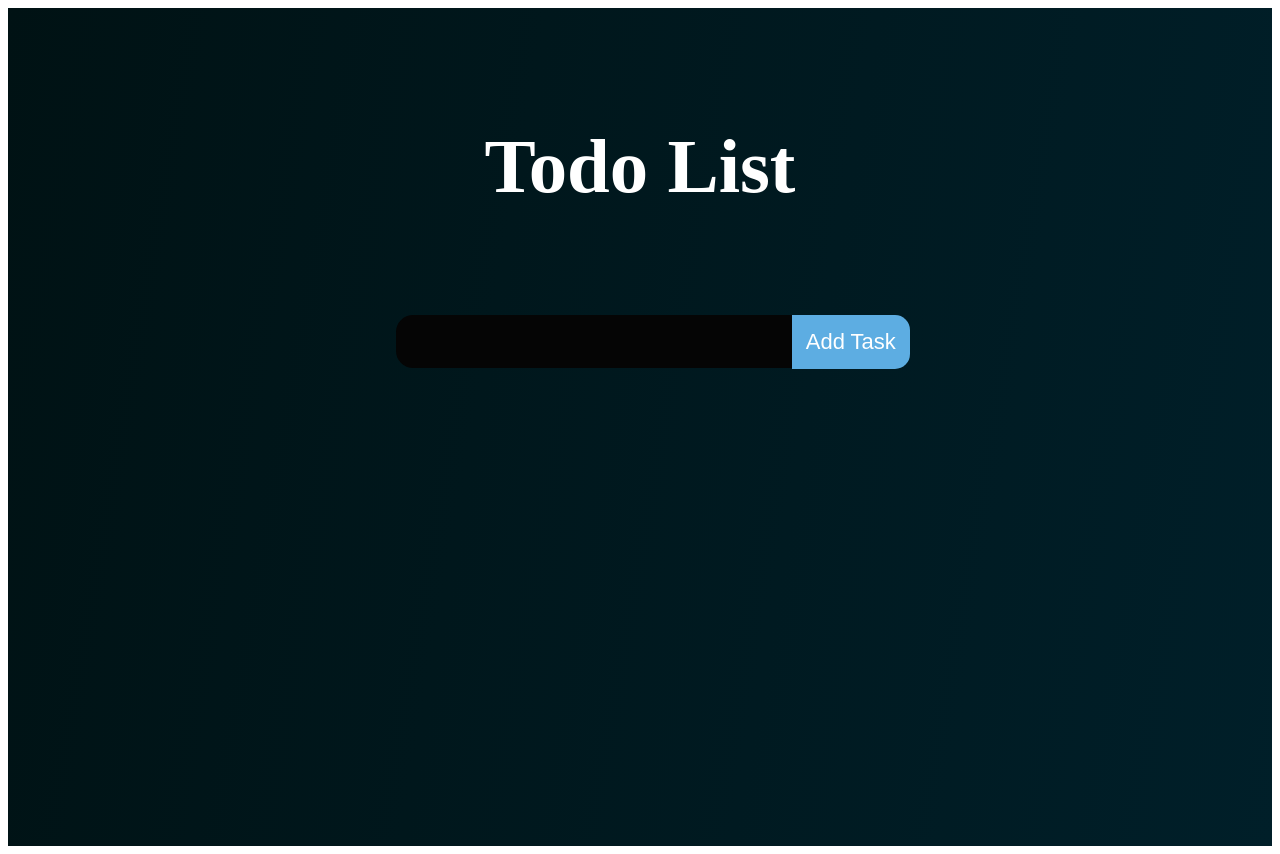
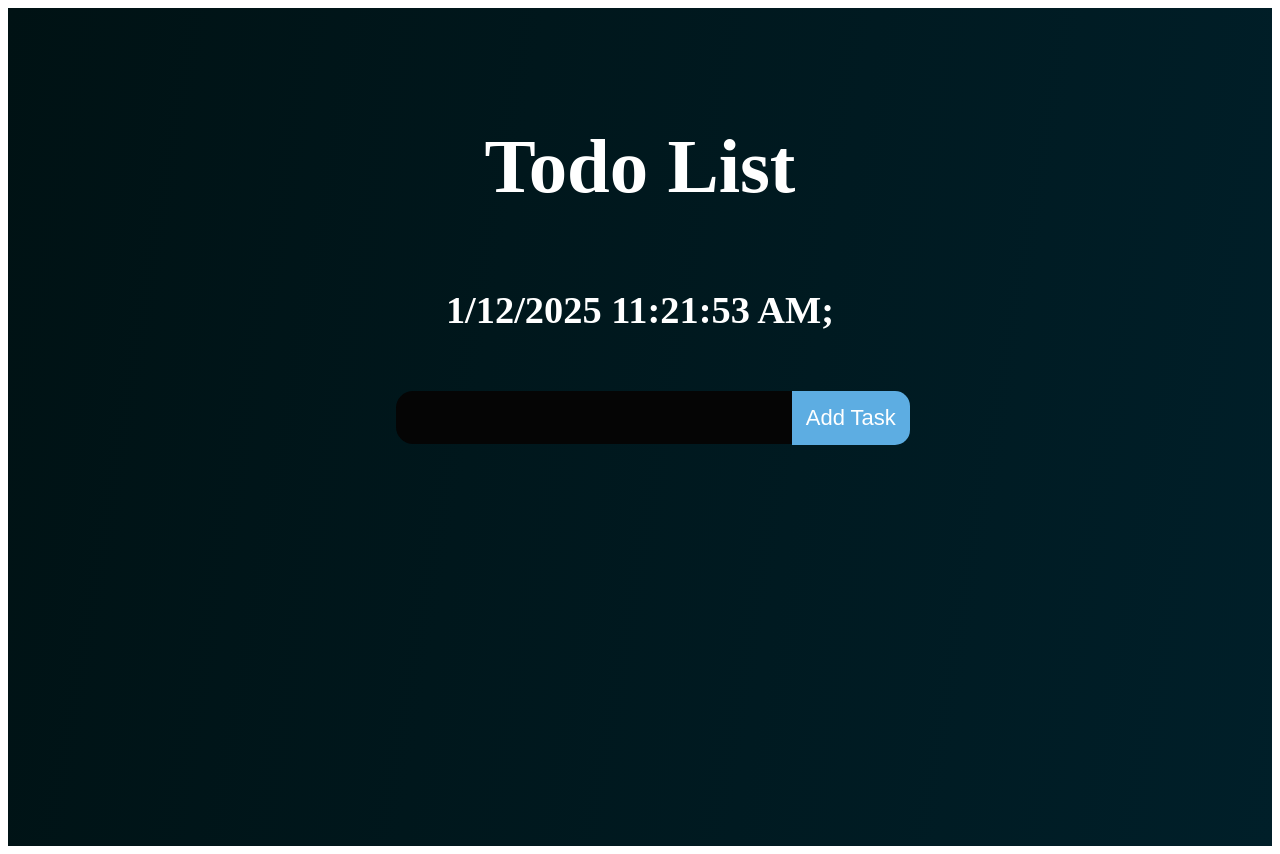
Before and after one commit to Frrz23/React_learn, a React (Vite) app: page / in a window 1280 px wide. Built offline with nearby package versions, Linux system fonts and the light colour scheme.

Commit message:
interval and useeffect

```diff
--- a/src/projects/TODO/Todo.jsx
+++ b/src/projects/TODO/Todo.jsx
@@ -1,4 +1,4 @@
-import React, { useState } from "react";
+import React, { useEffect, useState } from "react";
 import { FaCheck } from "react-icons/fa";
 import { FaDeleteLeft } from "react-icons/fa6";
 
@@ -8,6 +8,7 @@ import "./Todo.css";
 const Todo = () => {
   const [inputval, setinputval] = useState("");
   const [task, settask] = useState([]);
+  const [date, setdate] = useState("");
 
   const handleinputChange = (value) => {
     setinputval(value);
@@ -28,11 +29,23 @@ const Todo = () => {
 
     setinputval("");
   };
+  useEffect(() => {
+    const interval=setInterval(()=>{
+    const now = new Date();
+    const newdate=now.toLocaleDateString();
+    const newtime=now.toLocaleTimeString();
+    setdate(`${newdate} ${newtime}`);
+    },1000);
+    return () => clearInterval(interval);
+  },[]);
 
   return (
     <section className="todo-container">
       <header>
         <h1>Todo List</h1>
+        <h2 className="date-time">
+          {date};
+        </h2>
       </header>
       <section className="form">
         <form onSubmit={handleformsubmit}>
```
